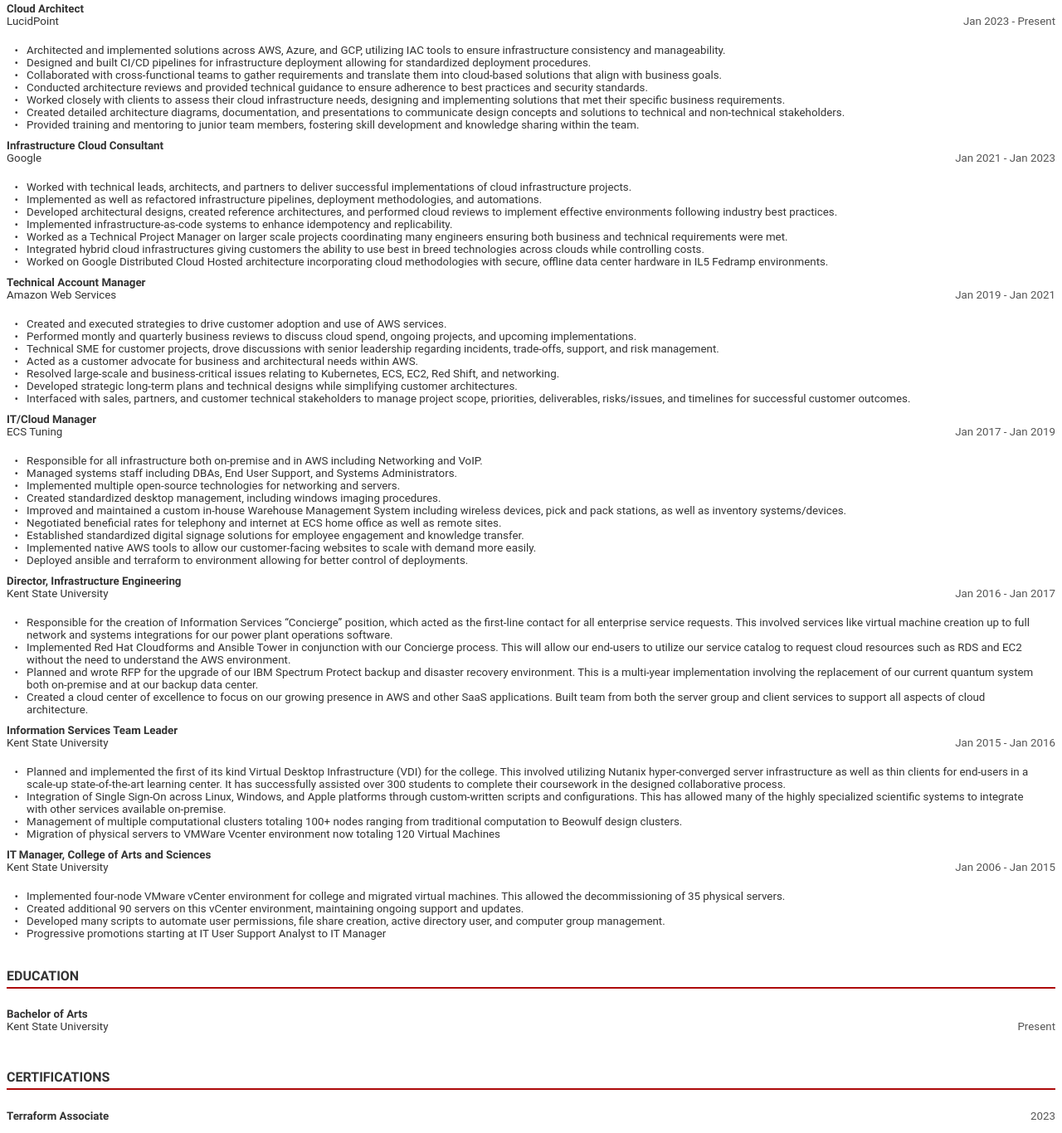
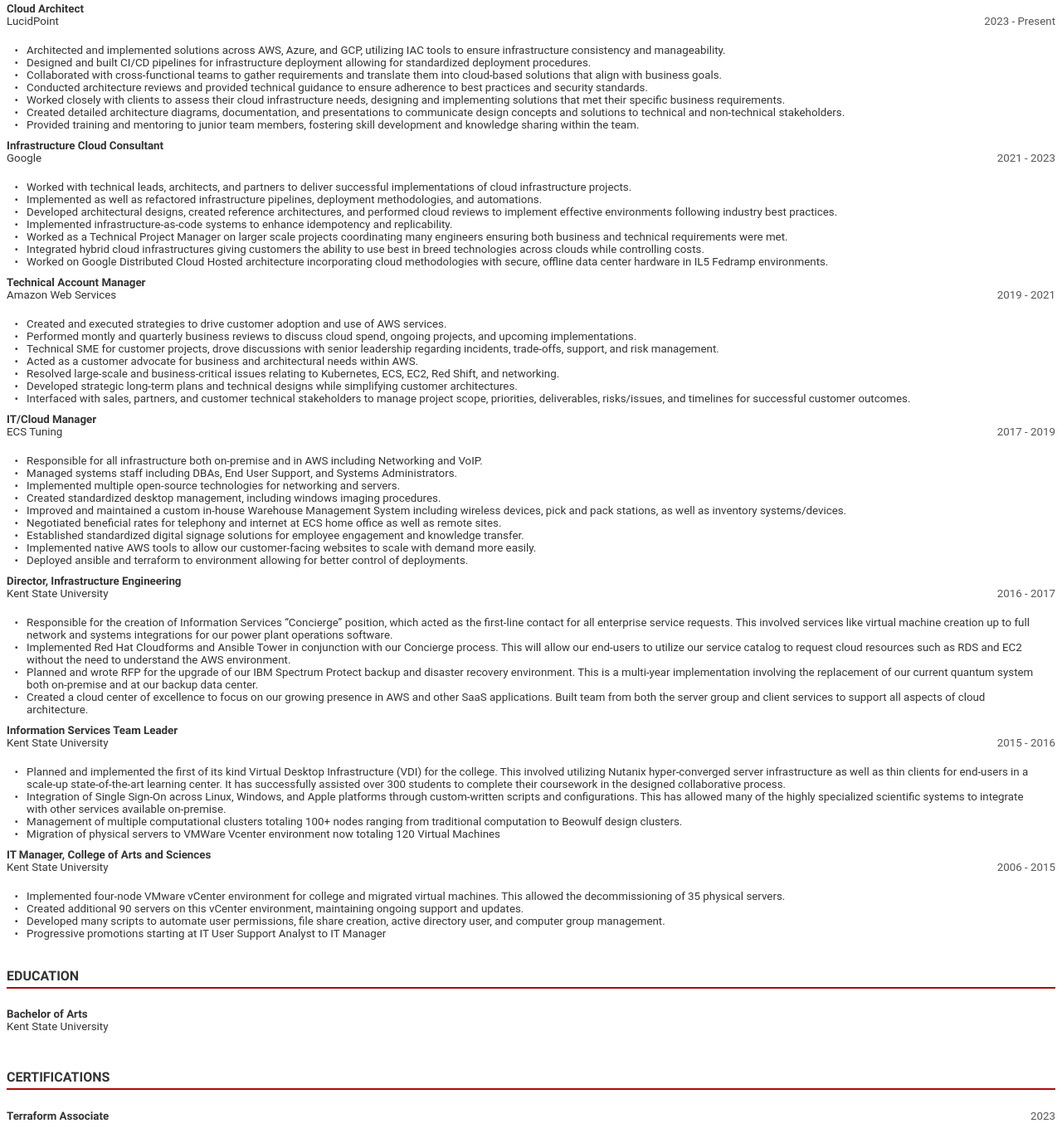
Before and after one commit to errolsancaktar/errolsancaktar.github.io, a plain HTML site: page resume/index.html in a window 1280 px wide. Shown: the part 289-1655 px from the top of the page at 83% size. Drawn offline with Linux system fonts and the light colour scheme; a web font is replaced by a local one.

Commit message:
New Resume Version

```diff
--- a/resume/index.html
+++ b/resume/index.html
@@ -52,7 +52,7 @@
             <div class="work-subheader">
                 <div class="work-company"><a href="https://www.lucidpoint.io/">LucidPoint</a></div>
                 <div class="work-date">
-        Jan 2023
+        2023
      - Present</div>
             </div>
             <ul class="work-description">
@@ -79,9 +79,9 @@
             <div class="work-subheader">
                 <div class="work-company"><a href="https://cloud.google.com/">Google</a></div>
                 <div class="work-date">
-        Jan 2021
+        2021
      -
-        Jan 2023
+        2023
     </div>
             </div>
             <ul class="work-description">
@@ -108,9 +108,9 @@
             <div class="work-subheader">
                 <div class="work-company"><a href="https://aws.amazon.com/">Amazon Web Services</a></div>
                 <div class="work-date">
-        Jan 2019
+        2019
      -
-        Jan 2021
+        2021
     </div>
             </div>
             <ul class="work-description">
@@ -137,9 +137,9 @@
             <div class="work-subheader">
                 <div class="work-company"><a href="https://www.ecstuning.com/">ECS Tuning</a></div>
                 <div class="work-date">
-        Jan 2017
+        2017
      -
-        Jan 2019
+        2019
     </div>
             </div>
             <ul class="work-description">
@@ -170,9 +170,9 @@
             <div class="work-subheader">
                 <div class="work-company"><a href="https://www.kent.edu/">Kent State University</a></div>
                 <div class="work-date">
-        Jan 2016
+        2016
      -
-        Jan 2017
+        2017
     </div>
             </div>
             <ul class="work-description">
@@ -193,9 +193,9 @@
             <div class="work-subheader">
                 <div class="work-company"><a href="https://www.kent.edu/">Kent State University</a></div>
                 <div class="work-date">
-        Jan 2015
+        2015
      -
-        Jan 2016
+        2016
     </div>
             </div>
             <ul class="work-description">
@@ -216,9 +216,9 @@
             <div class="work-subheader">
                 <div class="work-company"><a href="https://www.kent.edu/">Kent State University</a></div>
                 <div class="work-date">
-        Jan 2006
+        2006
      -
-        Jan 2015
+        2015
     </div>
             </div>
             <ul class="work-description">
@@ -241,7 +241,7 @@
             <div class="work-title">Bachelor of Arts</div>
             <div class="work-subheader">
                 <div class="work-company">Kent State University</div>
-                <div class="work-date">Present</div>
+                <div class="work-date"></div>
             </div>
         </li>
 
```
Also changed, not shown: 1 other file.
